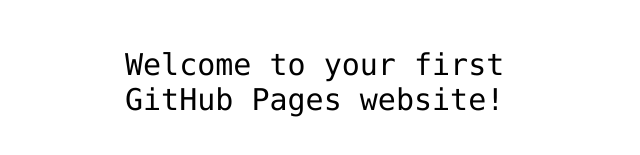
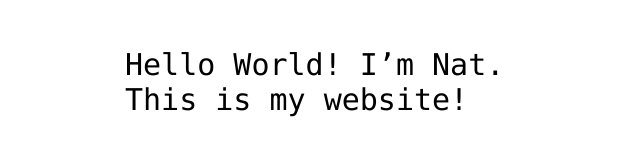
Before and after one commit to nataliejohnston/hello-world, a plain HTML site: page index.html in a window 1280 px wide. Shown: the part 341-496 px from the top of the page, without its empty margins (315-955 px from the left). Drawn offline with Linux system fonts and the light colour scheme.

Commit message:
Update index.html

```diff
--- a/index.html
+++ b/index.html
@@ -12,7 +12,7 @@
 <img src="https://octodex.github.com/images/daftpunktocat-thomas.gif" id="octocat" alt="octocat-gif" />
 
 <!-- Change this code here by copy and pasting your template on line 15 -->
-<p>Welcome to your first GitHub Pages website!</p>
+<p>Hello World! I’m Nat. This is my website!</p>
 
 </body>
 </html>
```
